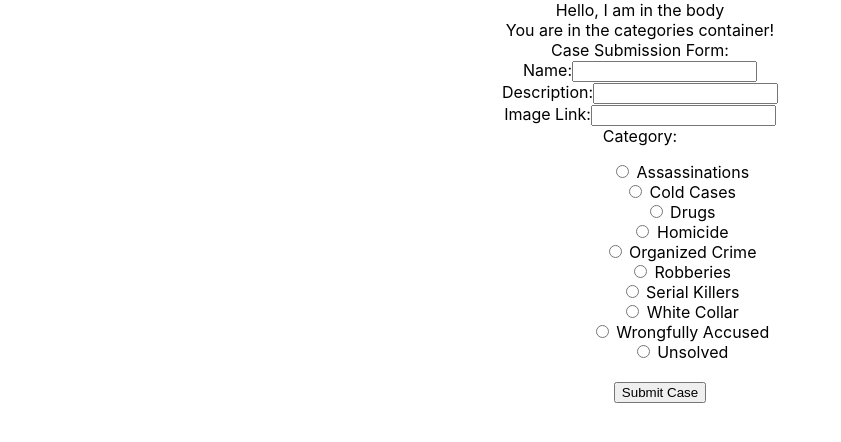
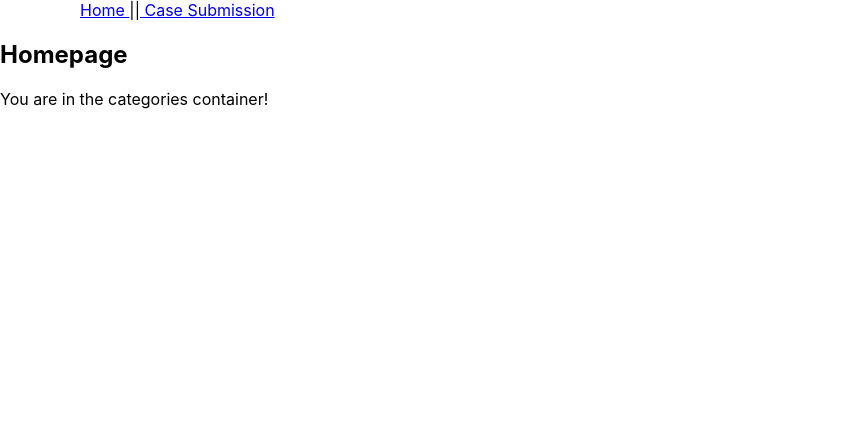
Before and after one commit to desilerma25/crimetime-collection-frontend, a React (Create React App) app: page / in a window 1280 px wide. Shown: the top 442 px of the page, without its empty margins (0-841 px from the left). Built offline with nearby package versions, Linux system fonts and the light colour scheme; no server answers.

Commit message:
React routes/links working beautifully.

```diff
--- a/src/App.js
+++ b/src/App.js
@@ -1,15 +1,41 @@
+import React from 'react'
 import './App.css';
+import {
+  BrowserRouter as Router,
+  Switch,
+  Route,
+  Link
+} from 'react-router-dom'
 import CaseSubmissionContainer from './containers/CaseSubmissionContainer';
 import CategoriesContainer from './containers/CategoriesContainer';
 
-function App() {
-  return (
-    <div className="App">
-      Hello, I am in the body
-      < CategoriesContainer />
-      < CaseSubmissionContainer />
-    </div>
-  );
+
+export default class App extends React.Component {
+  render() {
+    return (
+      <Router>
+        <div>
+          <ul>
+            <ol>
+              <Link to='/'> Home </Link> ||
+              <Link to='/cases/new'> Case Submission </Link>
+            </ol>
+          </ul>
+        </div>
+          <Switch>
+            <Route exact path='/'>< Home /></Route>
+            <Route exact path='/cases/new' component={ CaseSubmissionContainer } />
+          </Switch>
+      </Router>
+    );
+  }
 }
 
-export default App;
+function Home() {
+  return (
+    <div>
+      <h2>Homepage</h2>
+      < CategoriesContainer />
+    </div>
+  )
+}
```
Also changed, not shown: src/components/Router.js (deleted, +0 -15 lines).
